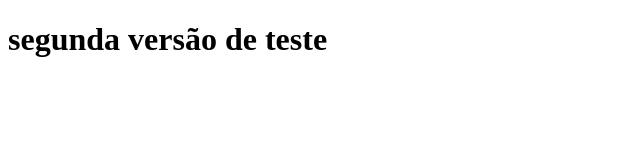
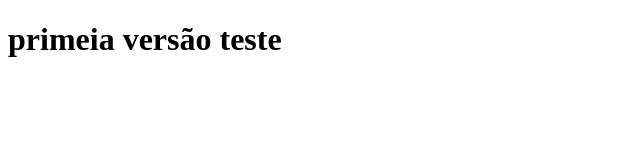
Before and after one commit to leonidas2009bjj/git-, a plain HTML site: page index.html in a window 1280 px wide. Shown: the whole page, without its empty margins (0-640 px from the left). Drawn offline with Linux system fonts and the light colour scheme.

Commit message:
versão 1

```diff
--- a/index.html
+++ b/index.html
@@ -8,7 +8,7 @@
 </head>
 
 <body>
-  <h1>segunda versão de teste</h1>
+  <h1>primeia versão teste</h1>
 </body>
 
 </html>
```
